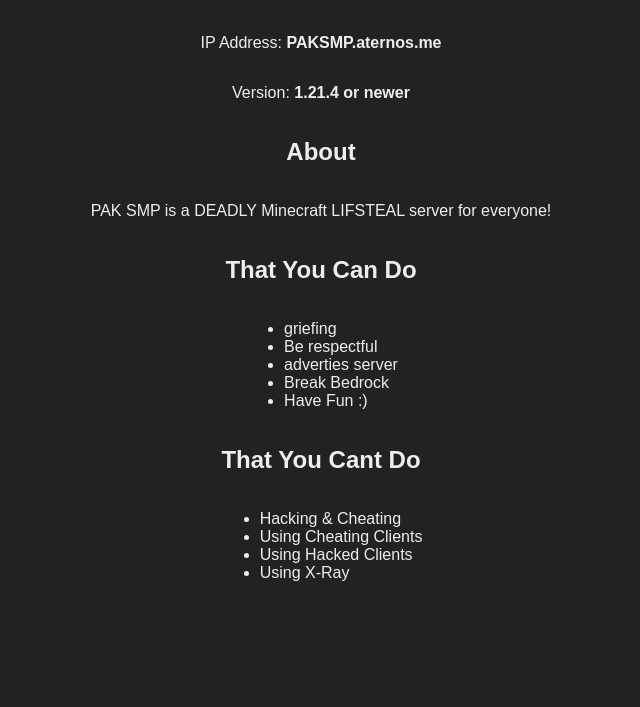
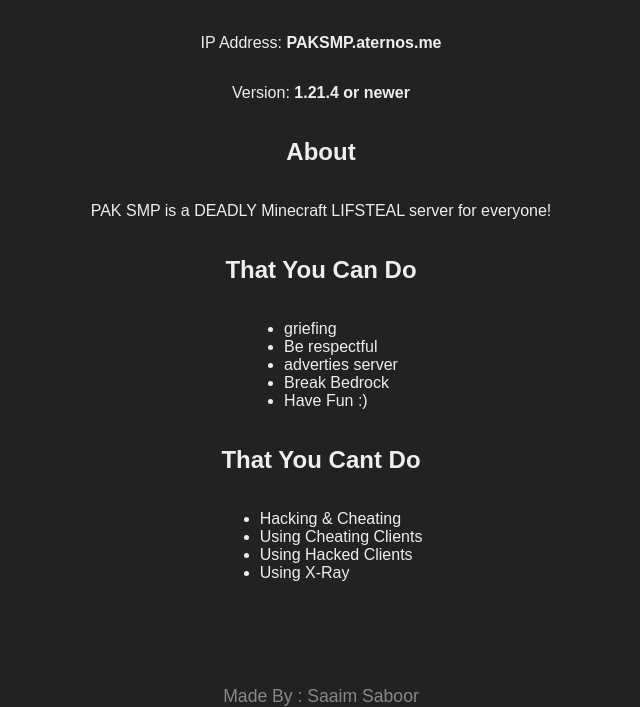
Before and after one commit to SAAIM-SARIM/server-info, a plain HTML site: page index.html in a window 1280 px wide. Shown: the part 172-879 px from the top of the page, without its empty margins (319-959 px from the left). Before the commit the page ends 840 px from the top, so only its background shows below. Drawn offline with Linux system fonts and the light colour scheme.

Commit message:
Add files via upload

```diff
--- a/index.html
+++ b/index.html
@@ -28,5 +28,7 @@
             <li>Using X-Ray</li>
         </ul>
     </div>
+</br>
+<div style="text-align:center; color: #888; font-size: 1.1em;">Made By : Saaim Saboor</div>
 </body>
 </html>
```
